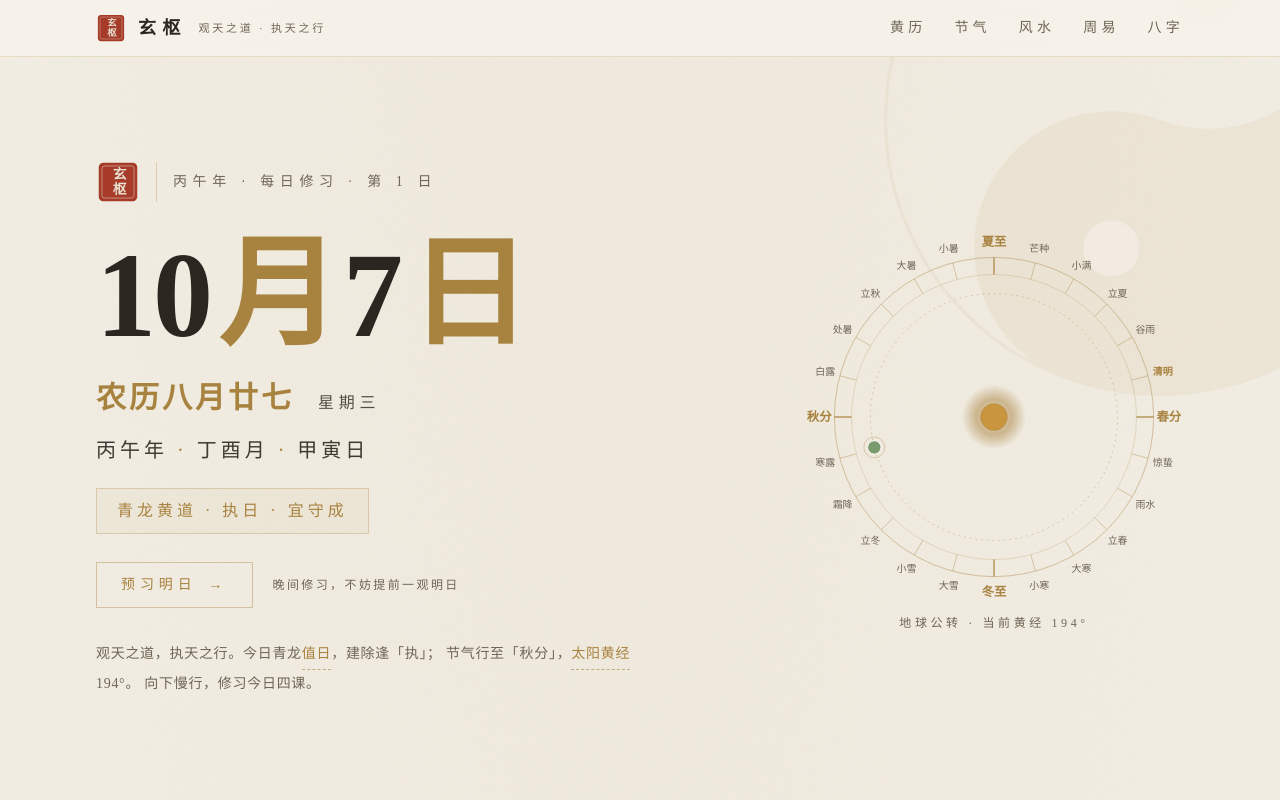
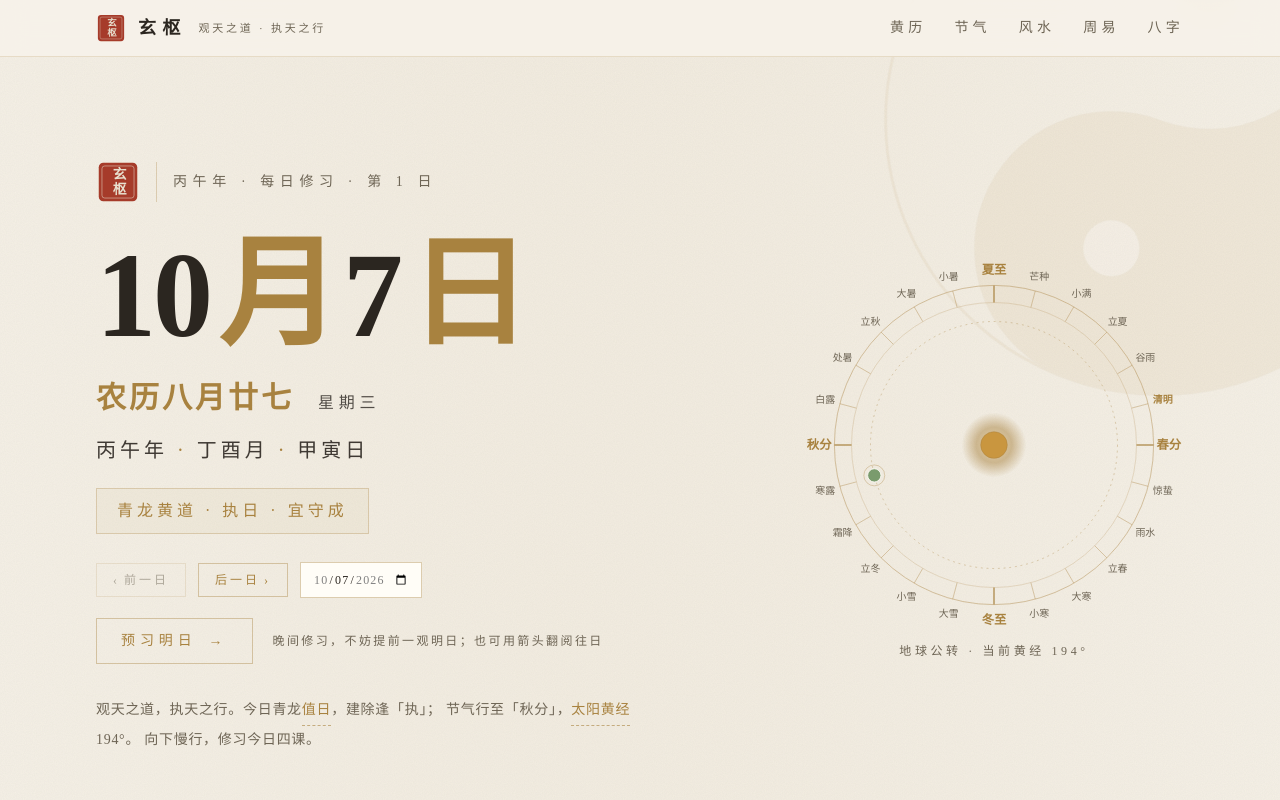
Before and after one commit to cmpaldenwang-sketch/xuanshu, a React (Vite) app: page / in a window 1280 px wide. Shown: the top 800 px of the page. Built offline with nearby package versions, Linux system fonts and the light colour scheme.

Commit message:
feat: 日课回顾（前后翻日+日期跳转）与内容库点选（卦格/大纲）

```diff
--- a/src/pages/Home.tsx
+++ b/src/pages/Home.tsx
@@ -15,19 +15,29 @@ import { STEM_ROTATION } from '@/lib/stems'
 import { diffDays, getViewDate, mod } from '@/lib/siteDate'
 
 export default function Home() {
-  // dayOffset：0 = 今日，1 = 预习明日（晚上看第二天的日课）
+  // dayOffset：0 = 今日，1 = 预习明日，负数 = 复习往日（最早回到建站锚点 2026-10-07）
   const [dayOffset, setDayOffset] = useState(0)
+  const base = useMemo(() => getViewDate(), [])
   const date = useMemo(() => {
-    const base = getViewDate()
     return new Date(base.getFullYear(), base.getMonth(), base.getDate() + dayOffset, 12, 0, 0)
-  }, [dayOffset])
+  }, [base, dayOffset])
   const diff = diffDays(date)
+
+  // 边界：锚点日 diff=0（再早没有内容），最晚 +1（预习明日）
+  const minOffset = -diffDays(base)
+  const maxOffset = 1
+  const gotoOffset = (o: number) => {
+    setDayOffset(Math.min(maxOffset, Math.max(minOffset, o)))
+    window.scrollTo({ top: 0, behavior: 'smooth' })
+  }
 
   const almanac = getAlmanac(date)
   const term = getCurrentTerm(date)
   const hex = HEXAGRAMS[mod(diff, 64)]
   const lesson = FS_LESSONS[mod(diff, 24)]
   const stem = STEM_ROTATION[mod(diff, 10)]
+
+  const dayLabel = dayOffset === 0 ? '今日' : dayOffset === 1 ? '明日' : '当日'
 
   return (
     <div className="min-h-screen">
@@ -37,17 +47,16 @@ export default function Home() {
           date={date}
           almanac={almanac}
           term={term}
-          isTomorrow={dayOffset === 1}
-          onToggleDay={() => {
-            setDayOffset((o) => (o === 0 ? 1 : 0))
-            window.scrollTo({ top: 0, behavior: 'smooth' })
-          }}
+          dayOffset={dayOffset}
+          minOffset={minOffset}
+          maxOffset={maxOffset}
+          onGotoOffset={gotoOffset}
         />
-        <AlmanacSection almanac={almanac} dayLabel={dayOffset === 1 ? '明日' : '今日'} />
+        <AlmanacSection almanac={almanac} dayLabel={dayLabel} />
         <SolarTermSection term={term} />
-        <FengshuiSection lesson={lesson} dayLabel={dayOffset === 1 ? '明日' : '今日'} />
-        <HexagramSection hex={hex} />
-        <BaziSection todayStem={stem} dayLabel={dayOffset === 1 ? '明日' : '今日'} />
+        <FengshuiSection lesson={lesson} dayLabel={dayLabel} />
+        <HexagramSection hex={hex} dayLabel={dayLabel} />
+        <BaziSection todayStem={stem} dayLabel={dayLabel} />
       </main>
       <footer className="border-t border-gold/15 py-12">
         <div className="mx-auto flex max-w-6xl flex-col items-center gap-4 px-4 text-center">
--- a/src/sections/Hero.tsx
+++ b/src/sections/Hero.tsx
@@ -5,20 +5,51 @@ import { GlossaryTerm } from '@/components/GlossaryTerm'
 import type { CurrentTermState } from '@/lib/solarTerms'
 import { dayNumber } from '@/lib/siteDate'
 
+function fmtInput(d: Date): string {
+  const p = (n: number) => String(n).padStart(2, '0')
+  return `${d.getFullYear()}-${p(d.getMonth() + 1)}-${p(d.getDate())}`
+}
+
 export default function Hero({
   date,
   almanac,
   term,
-  isTomorrow = false,
-  onToggleDay,
+  dayOffset,
+  minOffset,
+  maxOffset,
+  onGotoOffset,
 }: {
   date: Date
   almanac: Almanac
   term: CurrentTermState
-  isTomorrow?: boolean
-  onToggleDay?: () => void
+  dayOffset: number
+  minOffset: number
+  maxOffset: number
+  onGotoOffset: (offset: number) => void
 }) {
   const { solar, lunar } = almanac
+  const isTomorrow = dayOffset === 1
+  const isReview = dayOffset < 0
+  const reviewLabel =
+    dayOffset === -1 ? '复习 · 昨日' : dayOffset === -2 ? '复习 · 前日' : `复习 · ${solar.month}月${solar.day}日`
+
+  const shiftDate = (days: number) =>
+    new Date(date.getFullYear(), date.getMonth(), date.getDate() + days, 12, 0, 0)
+  const minDate = shiftDate(minOffset - dayOffset)
+  const maxDate = shiftDate(maxOffset - dayOffset)
+
+  const onPickDate = (raw: string) => {
+    const m = /^(\d{4})-(\d{2})-(\d{2})$/.exec(raw)
+    if (!m) return
+    const picked = new Date(Number(m[1]), Number(m[2]) - 1, Number(m[3]), 12, 0, 0)
+    if (Number.isNaN(picked.getTime())) return
+    const base = shiftDate(-dayOffset)
+    onGotoOffset(Math.round((picked.getTime() - base.getTime()) / 86400000))
+  }
+
+  const navBtn =
+    'inline-flex items-center gap-1 border border-gold/40 px-4 py-2 text-xs tracking-[0.25em] text-gold transition-all duration-300 hover:border-gold hover:bg-gold/10 disabled:cursor-not-allowed disabled:border-gold/15 disabled:text-dim/50 disabled:hover:bg-transparent'
+
   return (
     <section id="top" className="relative overflow-hidden pb-20 pt-32 md:pt-40">
       {/* 背景太极纹理 */}
@@ -49,6 +80,11 @@ export default function Hero({
                   明日预习
                 </span>
               )}
+              {isReview && (
+                <span className="border border-gold/50 bg-gold/10 px-3 py-1 text-xs tracking-[0.35em] text-gold">
+                  {reviewLabel}
+                </span>
+              )}
             </div>
 
             <h1 className="font-serif leading-none">
@@ -77,14 +113,32 @@ export default function Hero({
               {dailyVerdict(almanac)}
             </p>
 
+            {/* 日期导航：前一日 / 后一日 / 任意跳转 */}
+            <div className="mt-7 flex flex-wrap items-center gap-3">
+              <button onClick={() => onGotoOffset(dayOffset - 1)} disabled={dayOffset <= minOffset} className={navBtn}>
+                <span aria-hidden>‹</span> 前一日
+              </button>
+              <button onClick={() => onGotoOffset(dayOffset + 1)} disabled={dayOffset >= maxOffset} className={navBtn}>
+                后一日 <span aria-hidden>›</span>
+              </button>
+              <input
+                type="date"
+                aria-label="跳转到指定日期"
+                value={fmtInput(date)}
+                min={fmtInput(minDate)}
+                max={fmtInput(maxDate)}
+                onChange={(e) => onPickDate(e.target.value)}
+                className="border border-gold/40 bg-card px-3 py-2 font-num text-xs tracking-widest text-rice transition-colors duration-300 hover:border-gold focus:border-gold focus:outline-none [color-scheme:light]"
+              />
+            </div>
+
             {/* 今 / 明日课切换 */}
-            {onToggleDay && (
-              <div className="mt-7 flex flex-wrap items-center gap-5">
+            <div className="mt-5 flex flex-wrap items-center gap-5">
               <button
-                  onClick={onToggleDay}
+                onClick={() => onGotoOffset(dayOffset === 0 ? 1 : 0)}
                 className="group inline-flex items-center gap-3 border border-gold/40 px-6 py-3 text-sm tracking-[0.35em] text-gold transition-all duration-300 hover:border-gold hover:bg-gold/10"
               >
-                  {isTomorrow ? (
+                {dayOffset !== 0 ? (
                   <>
                     <span aria-hidden>←</span> 回到今日
                   </>
@@ -95,17 +149,20 @@ export default function Hero({
                 )}
               </button>
               <span className="text-xs leading-5 tracking-[0.2em] text-dim">
-                  {isTomorrow ? '正在查看明天的四课，明日再来即自动刷新' : '晚间修习，不妨提前一观明日'}
+                {isTomorrow
+                  ? '正在查看明天的四课，明日再来即自动刷新'
+                  : isReview
+                    ? '正在复习往日日课，点「回到今日」返回今天'
+                    : '晚间修习，不妨提前一观明日；也可用箭头翻阅往日'}
               </span>
             </div>
-            )}
 
             <p className="mt-8 max-w-xl text-sm leading-7 tracking-wider text-dim">
-              观天之道，执天之行。{isTomorrow ? '明日' : '今日'}{almanac.dayGod.god}
+              观天之道，执天之行。{dayOffset !== 0 ? (isTomorrow ? '明日' : '当日') : '今日'}{almanac.dayGod.god}
               <GlossaryTerm term="值神">值日</GlossaryTerm>，建除逢「{almanac.jianChu.name}」；
               节气行至「{term.info.name}」，<GlossaryTerm term="太阳黄经">太阳黄经</GlossaryTerm>{' '}
               {Math.round(term.longitudeNow)}°。
-              向下慢行，修习{isTomorrow ? '明日' : '今日'}四课。
+              向下慢行，修习{isTomorrow ? '明日' : isReview ? '当日' : '今日'}四课。
             </p>
           </div>
 
```
Also changed, not shown: src/sections/FengshuiSection.tsx (+39 -19 lines), src/sections/HexagramSection.tsx (+55 -15 lines). Lines whose indentation alone changed are shown as unchanged.
